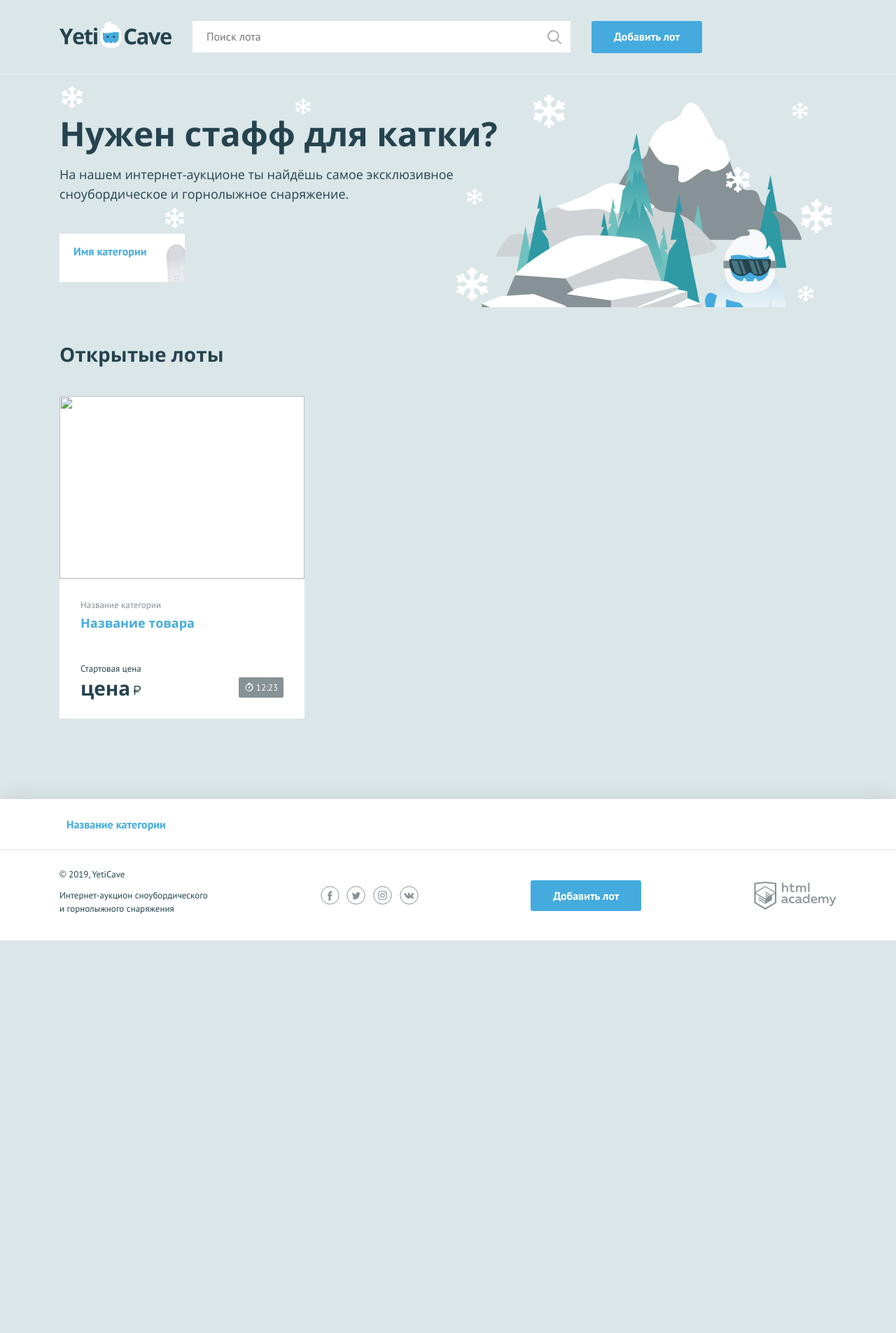
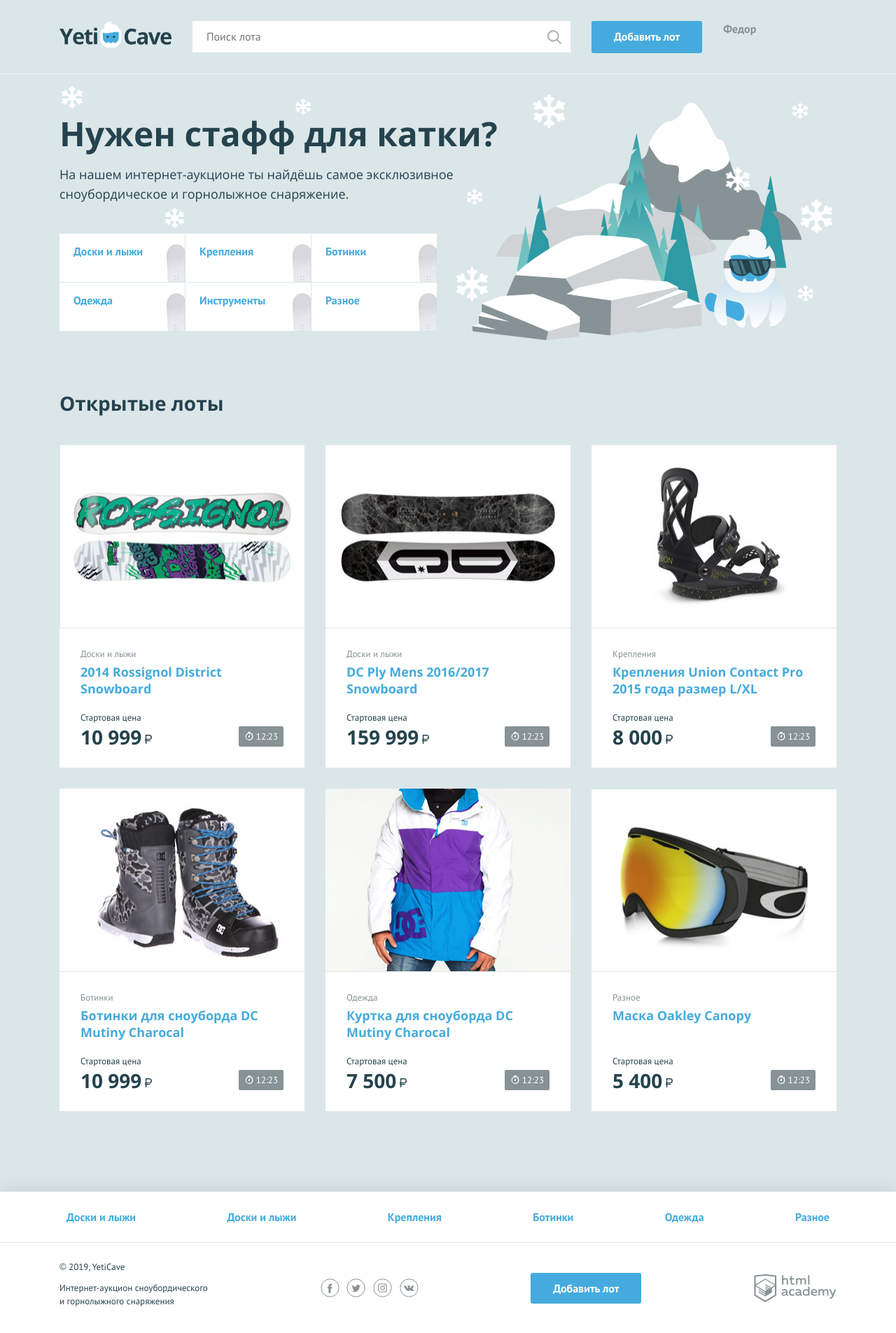
Before and after one commit to FedyaSavchuk/933929-yeticave, a PHP site: page / in a window 1280 px wide. Shown: the whole page at 70% size. Before the commit the page ends 1344 px from the top, so only its background shows below. Run offline with PHP 8.4, Linux system fonts and the light colour scheme.

Commit message:
#6 Пишем первую функцию

```diff
--- a/index.php
+++ b/index.php
@@ -1,8 +1,56 @@
 <?php
 $is_auth = rand(0, 1);
 
-$user_name = ''; // укажите здесь ваше имя
+$user_name = 'Федор';
 ?>
+<?php $main = ["Доски и лыжи", "Крепления", "Ботинки", "Одежда", "Инструменты", "Разное"]; ?>
+<?php
+    $item = [
+        [
+            "name" => "2014 Rossignol District Snowboard",
+            "category" => "Доски и лыжи",
+            "price" => "10999",
+            "url" => "img/lot-1.jpg"
+        ],
+        [
+            "name" => "DC Ply Mens 2016/2017 Snowboard",
+            "category" => "Доски и лыжи",
+            "price" => "159999",
+            "url" => "img/lot-2.jpg"
+        ],
+        [
+            "name" => "Крепления Union Contact Pro 2015 года размер L/XL",
+            "category" => "Крепления",
+            "price" => "8000",
+            "url" => "img/lot-3.jpg"
+        ],
+        [
+            "name" => "Ботинки для сноуборда DC Mutiny Charocal",
+            "category" => "Ботинки",
+            "price" => "10999",
+            "url" => "img/lot-4.jpg"
+        ],
+        [
+            "name" => "Куртка для сноуборда DC Mutiny Charocal",
+            "category" => "Одежда",
+            "price" => "7500",
+            "url" => "img/lot-5.jpg"
+        ],
+        [
+            "name" => "Маска Oakley Canopy",
+            "category" => "Разное",
+            "price" => "5400",
+            "url" => "img/lot-6.jpg"
+        ]
+    ];
+?>
+
+<?php
+    function price($num) {
+        return number_format(ceil($num), 0, '.', ' ');
+    }
+?>
+
 <!DOCTYPE html>
 <html lang="ru">
 <head>
@@ -27,9 +75,20 @@ $user_name = ''; // укажите здесь ваше имя
         <a class="main-header__add-lot button" href="pages/add-lot.html">Добавить лот</a>
 
         <nav class="user-menu">
-
-        <!-- здесь должен быть PHP код для показа имени пользователя -->
-
+          <?php if ($is_auth == 1): ?>
+            <div class="user-menu__logged">
+              <p><?= $user_name?></p>
+            </div>
+          <?php else: ?>
+            <ul class="user-menu__list">
+              <li class="user-menu__item">
+                <a href="#">Регистрация</a>
+              </li>
+              <li class="user-menu__item">
+                <a href="#">Вход</a>
+              </li>
+            </ul>
+          <?php endif ?>
         </nav>
     </div>
 </header>
@@ -39,10 +98,11 @@ $user_name = ''; // укажите здесь ваше имя
         <h2 class="promo__title">Нужен стафф для катки?</h2>
         <p class="promo__text">На нашем интернет-аукционе ты найдёшь самое эксклюзивное сноубордическое и горнолыжное снаряжение.</p>
         <ul class="promo__list">
-            <!--заполните этот список из массива категорий-->
+            <?php foreach ($main as $value): ?>
             <li class="promo__item promo__item--boards">
-                <a class="promo__link" href="pages/all-lots.html">Имя категории</a>
+                <a class="promo__link" href="pages/all-lots.html"><?=$value;?></a>
             </li>
+            <?php endforeach ?>
         </ul>
     </section>
     <section class="lots">
@@ -50,18 +110,18 @@ $user_name = ''; // укажите здесь ваше имя
             <h2>Открытые лоты</h2>
         </div>
         <ul class="lots__list">
-            <!--заполните этот список из массива с товарами-->
+            <?php foreach ($item as $key => $value): ?>
             <li class="lots__item lot">
                 <div class="lot__image">
-                    <img src="" width="350" height="260" alt="">
+                    <img src="<?=$value["url"]; ?>" width="350" height="260" alt="">
                 </div>
                 <div class="lot__info">
-                    <span class="lot__category">Название категории</span>
-                    <h3 class="lot__title"><a class="text-link" href="pages/lot.html">Название товара</a></h3>
+                    <span class="lot__category"><?=$value["category"]; ?></span>
+                    <h3 class="lot__title"><a class="text-link" href="pages/lot.html"><?=$value["name"]; ?></a></h3>
                     <div class="lot__state">
                         <div class="lot__rate">
                             <span class="lot__amount">Стартовая цена</span>
-                            <span class="lot__cost">цена<b class="rub">р</b></span>
+                            <span class="lot__cost"><?=price($value["price"]) ?><b class="rub">р</b></span>
                         </div>
                         <div class="lot__timer timer">
                             12:23
@@ -69,6 +129,7 @@ $user_name = ''; // укажите здесь ваше имя
                     </div>
                 </div>
             </li>
+            <?php endforeach ?>
         </ul>
     </section>
 </main>
@@ -77,10 +138,12 @@ $user_name = ''; // укажите здесь ваше имя
 <footer class="main-footer">
     <nav class="nav">
         <ul class="nav__list container">
-            <!--заполните этот список из массива категорий-->
+            <?php foreach ($item as $key => $value): ?>
             <li class="nav__item">
-                <a href="pages/all-lots.html">Название категории</a>
+                <a href="pages/all-lots.html"><?=$value["category"]; ?></a>
             </li>
+            <?php endforeach; ?>
+
         </ul>
     </nav>
     <div class="main-footer__bottom container">
```
